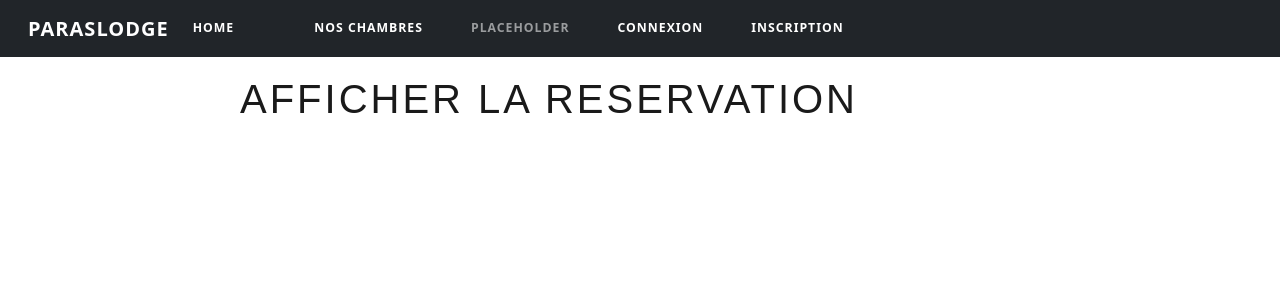
After one commit to rayanSalhi/ProjectHotel, a Symfony app: template templates/reservation/index.html.twig in a window 1280 px wide. The commit adds this page. Shown: the top 300 px of the page. Run offline with Twig, Linux system fonts and the light colour scheme; the template is opened without the code that fills it, so the values that code supplies are empty; some libraries are stand-ins or nearby versions.

Commit message:
debut page reservation

```diff
--- a/templates/base.html.twig
+++ b/templates/base.html.twig
@@ -41,25 +41,15 @@
 								{% endif %}
 							</li>
 							</li>
-							<li class="nav-item">
-								<a class="nav-link" href="#">Nos chambres</a>
+							<li class="nav-item active">
+								<a class="nav-link" href="{{path('app_liste_chambre')}}">Nos chambres</a>
 							</li>
 							<li class="nav-item">
 								<a class="nav-link" href="#">placeholder</a>
 							</li>
-							{# <li class="nav-item dropdown">
-								<a class="nav-link dropdown-toggle" data-bs-toggle="dropdown" href="#" role="button" aria-haspopup="true" aria-expanded="false">Dropdown</a>
-								<div class="dropdown-menu">
-									<a class="dropdown-item" href="#">placeholder</a>
-									<a class="dropdown-item" href="#">placeholder</a>
-									<a class="dropdown-item" href="#">placeholder</a>
-									<div class="dropdown-divider"></div>
-									<a class="dropdown-item" href="#">placeholder</a>
-								</div>
-							</li> #}
 							<li class="nav-item active">
 							{% if app.user %}
-							<a class="nav-link" href="{{path('home')}}">Mon compte</a>
+							<a class="nav-link" href="{{path('app_reservation')}}">Ma reservation</a>
 							{% else %}
 							<a class="nav-link" href="{{path('app_login')}}">Connexion</a>
 							{% endif %}
@@ -72,6 +62,10 @@
 								{% endif %}
 							</li>
 						</ul>
+						{% if is_granted("ROLE_ADMIN") %}
+						<a class="nav-link" href="{{path('admin')}}">Accès administration</a>
+						{% endif %}
+
 						{# <form class="d-flex">
 							<input class="form-control me-sm-2" type="text" placeholder="Search">
 							<button class="btn btn-secondary my-2 my-sm-0" type="submit">Search</button>
--- /dev/null
+++ b/templates/reservation/index.html.twig
@@ -0,0 +1,17 @@
+{% extends 'base.html.twig' %}
+
+{% block title %}Votre reservation{% endblock %}
+
+{% block body %}
+<style>
+    .example-wrapper { margin: 1em auto; max-width: 800px; width: 95%; font: 18px/1.5 sans-serif; }
+    .example-wrapper code { background: #F5F5F5; padding: 2px 6px; }
+</style>
+
+	{% block nav %}
+	{% endblock %}
+    <div class = "example-wrapper">
+       <h1>Afficher la reservation</h1>
+    </div>
+
+{% endblock %}
```
Also changed, not shown: src/Controller/ListeChambreController.php (added, +18 -0 lines), src/Controller/ReservationController.php (added, +18 -0 lines), templates/liste_chambre/index.html.twig (added, +17 -0 lines), 1 other file. Lines whose indentation alone changed are shown as unchanged.
